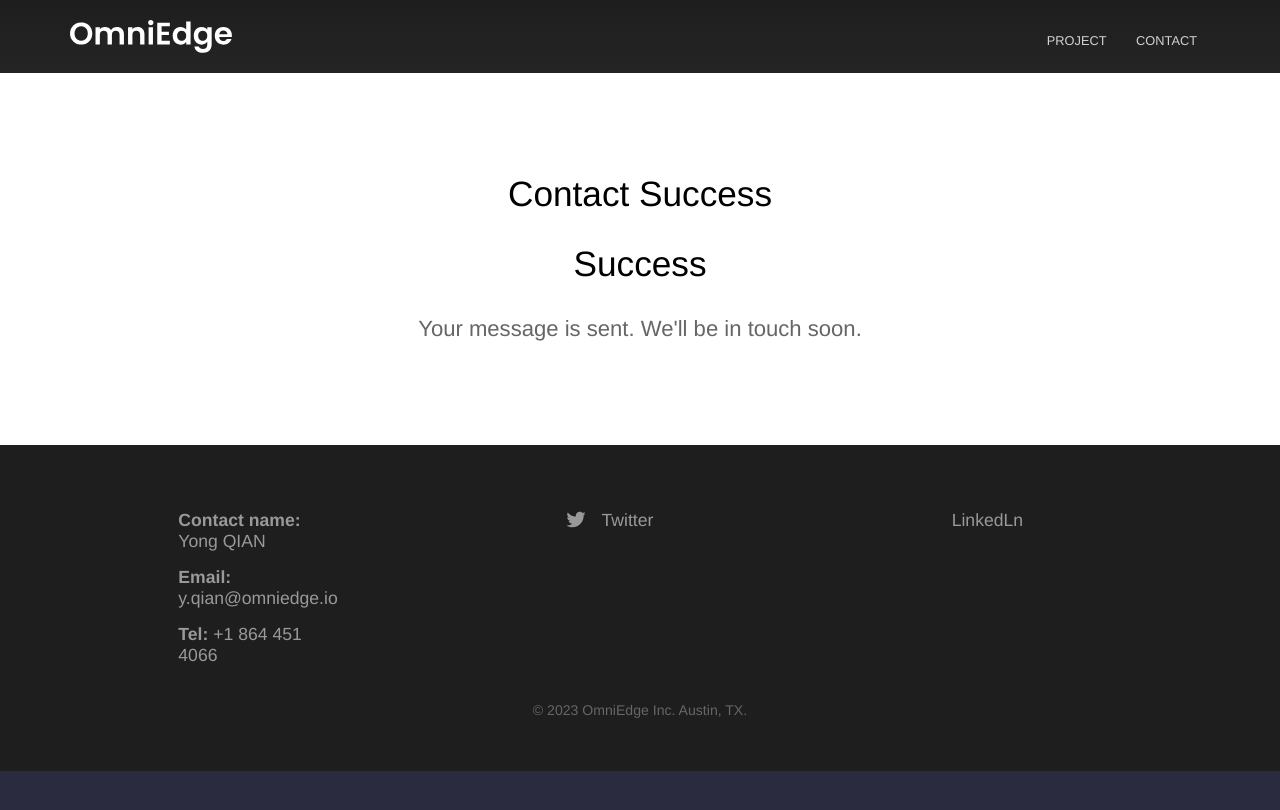
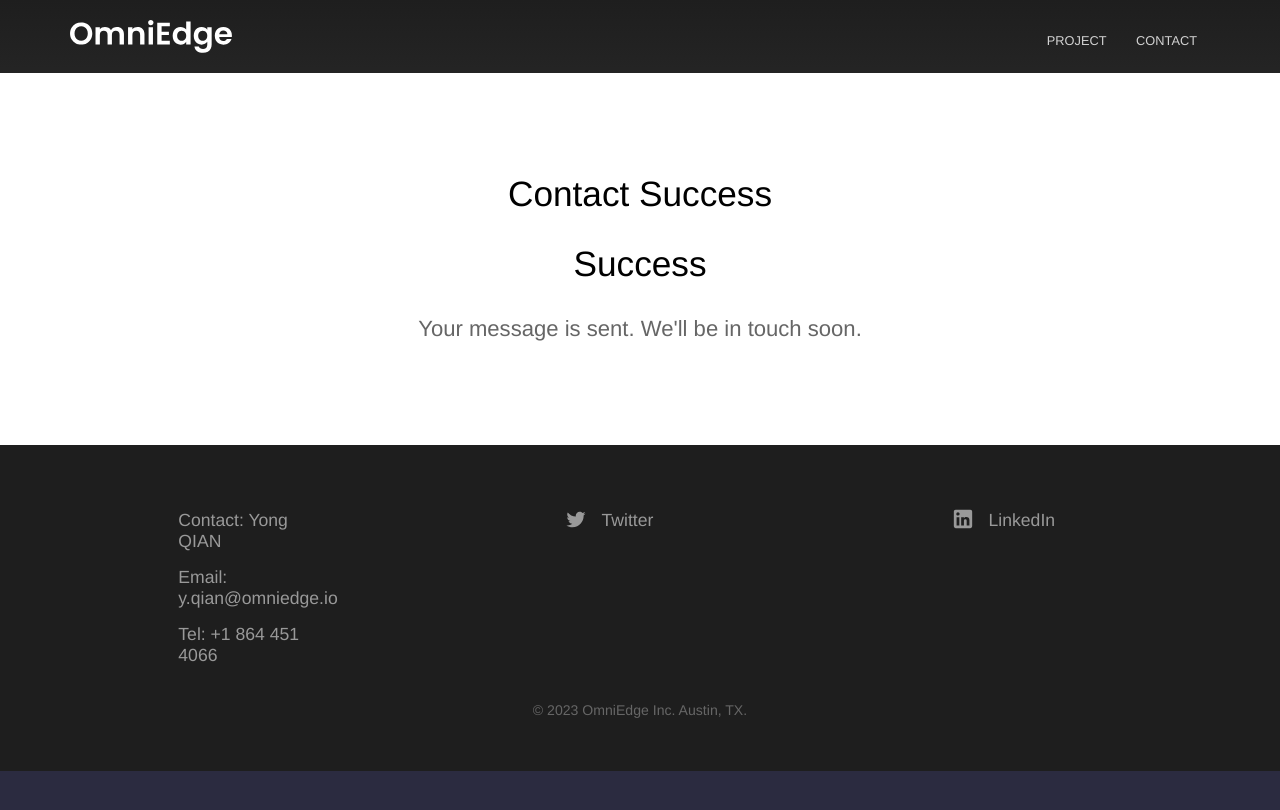
Before and after one commit to omniedgeio/omniedgeio.github.io, a Jekyll site: the page built from contact-success.html, in a window 1280 px wide. Shown: the top 810 px of the page. Built offline with Jekyll 4.4.1, drawn with Linux system fonts in a browser that asks for light colours.

Commit message:
fix linkedin icon

```diff
--- a/_data/footer.yml
+++ b/_data/footer.yml
@@ -4,7 +4,7 @@
     social_icon: Twitter
     new_window: true
 - links:
-  - name: LinkedLn
+  - name: LinkedIn
     link: https://www.linkedin.com/company/omniedge
-    social_icon: LinkedLn
+    social_icon: LinkedIn
     new_window: true
--- a/_layouts/default.html
+++ b/_layouts/default.html
@@ -31,11 +31,11 @@
 		<footer>
 			<div class="container">
 				<p class="editor-link"><a href="cloudcannon:collections/_data/footer.yml" class="btn"><strong>&#9998;</strong> Edit footer</a></p>
-				<div class="footer-columns">
+				<div class="footer-columns" id="contact">
 					<ul class="footer-links">
-						<li><strong>Contact name:</strong> Yong QIAN</li>
-							<li><strong>Email:</strong> y.qian@omniedge.io</li>
-							<li><strong> Tel:</strong> +1 864 451 4066</li>
+						<li>Contact: Yong QIAN</li>
+							<li>Email: y.qian@omniedge.io</li>
+							<li>Tel: +1 864 451 4066</li>
 					</ul>
 					{% for column in site.data.footer %}
 					<ul class="footer-links">
--- a/index.html
+++ b/index.html
@@ -17,7 +17,7 @@ description: Turn your technology into product fast.
 		<div class="container flex">
 			<div class="text editable">
 				<h2>Our projects: <strong>OmniEdge</strong> </h2>
-				<p>OmniEdge is an Open source p2p layer 2 VPN infrastructure based on n2n protocol, a traditional VPN alternative. No central server, easy to scale with less maintenance. What happens in intranet, stays in in intranet. </p>
+				<p>OmniEdge is an open source p2p layer 2 VPN infrastructure based on n2n protocol, a traditional VPN alternative. No central server, easy to scale with less maintenance. What happens in intranet, stays in in intranet. </p>
 			</div>
 			<div class="image">
 				<img src="{{ site.baseurl }}/images/omniedge.png" alt="Screenshot" class="screenshot editable" />
@@ -28,7 +28,7 @@ description: Turn your technology into product fast.
 	<section id="Jaybox">
 		<div class="container flex">
 			<div class="text editable">
-				<h2>Our projects: <strong> Jaybox & JayNest: Industrial router + SaaS </strong> </h2>
+				<h2>Our projects: <strong> Jaybox & JayNest: industrial router + SaaS </strong> </h2>
 				<p>Remote connectivity solution for robotics machines, offering remote programming and remote process deployment.</p>
 			</div>
 			<div class="image">
```
